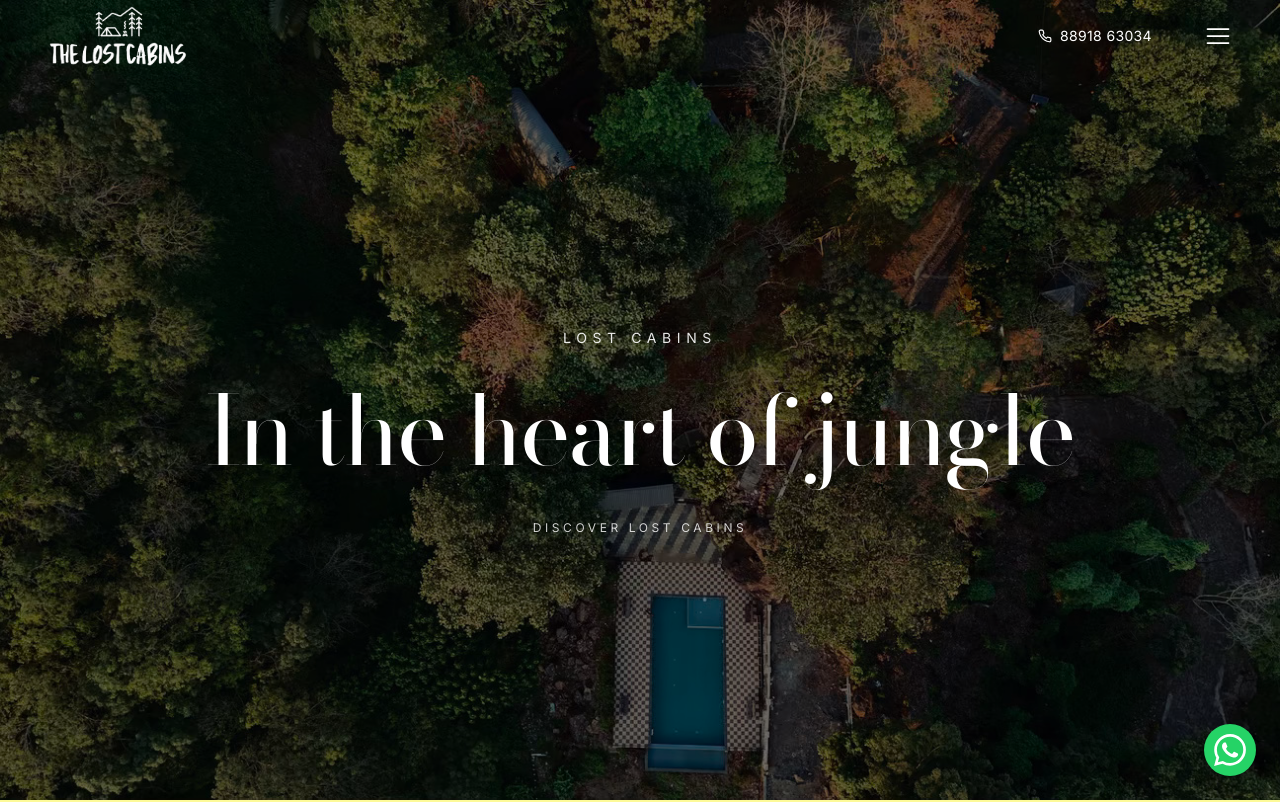
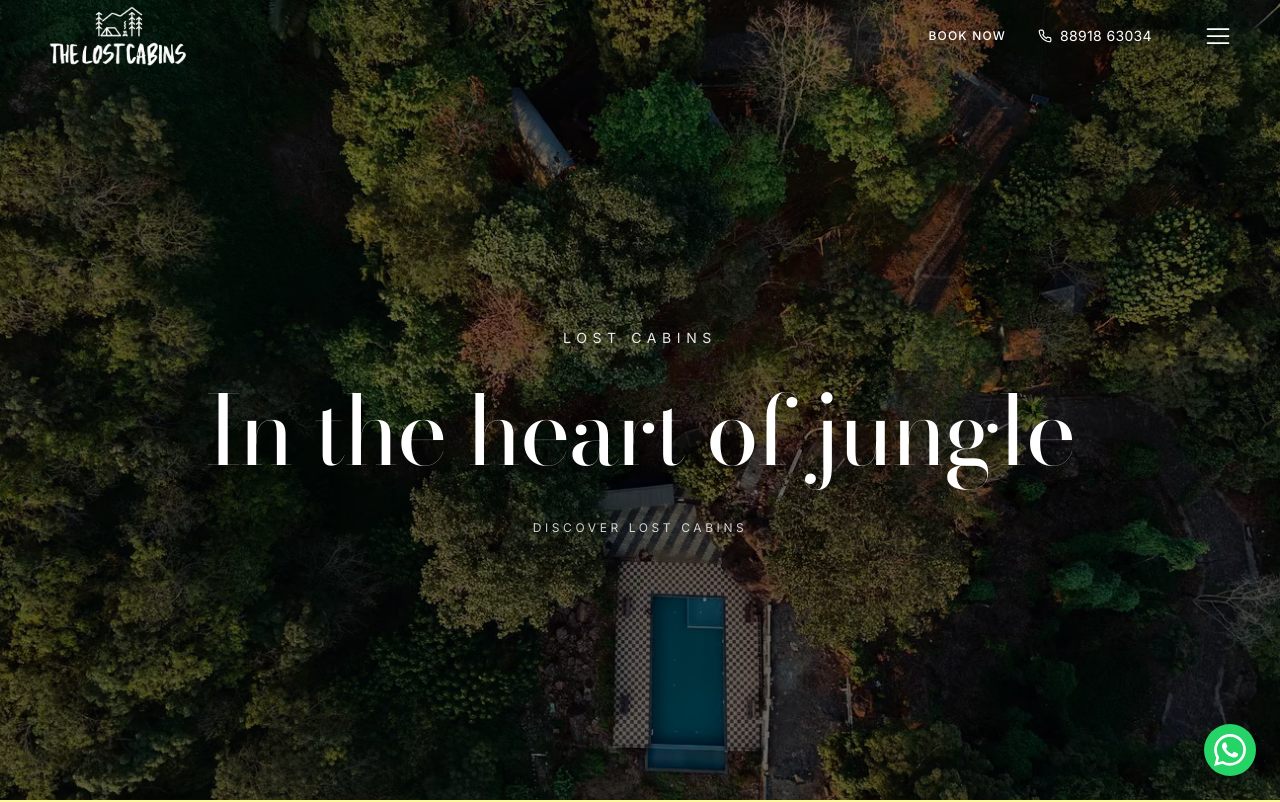
Before and after one commit to riihennn/TheLostCabins, a Next.js app in the folder frontend/: page / in a window 1280 px wide. Shown: the top 802 px of the page. Built offline with nearby package versions, Linux system fonts and the light colour scheme; no server answers.

Commit message:
added book now in nav

```diff
--- a/frontend/components/Navbar.tsx
+++ b/frontend/components/Navbar.tsx
@@ -51,6 +51,9 @@ export default function Navbar() {
           </Link>
         </div>
         <div className={`flex items-center gap-4 md:gap-8 text-sm font-sans tracking-wide transition-opacity duration-300 ${isMenuOpen ? 'opacity-0 pointer-events-none' : 'opacity-100'}`}>
+          <Link href="/booking" className="hidden md:block hover:opacity-80 transition-opacity uppercase tracking-widest text-xs font-medium">
+            Book Now
+          </Link>
           <a href="tel:+918891863034" className="flex items-center gap-2 cursor-pointer hover:opacity-80 transition-opacity">
             <svg className="w-5 h-5 md:w-3.5 md:h-3.5" viewBox="0 0 24 24" fill="none" stroke="currentColor" strokeWidth="2" strokeLinecap="round" strokeLinejoin="round"><path d="M22 16.92v3a2 2 0 0 1-2.18 2 19.79 19.79 0 0 1-8.63-3.07 19.5 19.5 0 0 1-6-6 19.79 19.79 0 0 1-3.07-8.67A2 2 0 0 1 4.11 2h3a2 2 0 0 1 2 1.72 12.84 12.84 0 0 0 .7 2.81 2 2 0 0 1-.45 2.11L8.09 9.91a16 16 0 0 0 6 6l1.27-1.27a2 2 0 0 1 2.11-.45 12.84 12.84 0 0 0 2.81.7A2 2 0 0 1 22 16.92z"></path></svg>
             <span className="hidden md:block">88918 63034</span>
```
